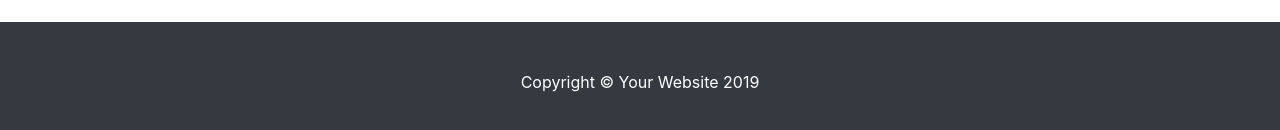
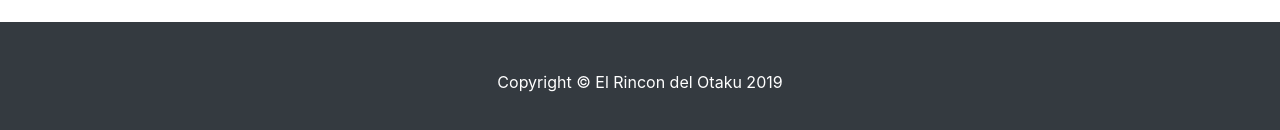
Before and after one commit to Nicolhaevich/oop, a website: page El Rincon del Otauku/Sao.html in a window 1280 px wide. Shown: the part 1878-2008 px from the top of the page. Drawn offline with Linux system fonts and the light colour scheme.

Commit message:
Update Sao.html

```diff
--- a/El Rincon del Otauku/Sao.html
+++ b/El Rincon del Otauku/Sao.html
@@ -131,7 +131,7 @@
   <!-- Footer -->
   <footer class="py-5 bg-dark">
     <div class="container">
-      <p class="m-0 text-center text-white">Copyright &copy; Your Website 2019</p>
+      <p class="m-0 text-center text-white">Copyright &copy; El Rincon del Otaku 2019</p>
     </div>
     <!-- /.container -->
   </footer>
```
